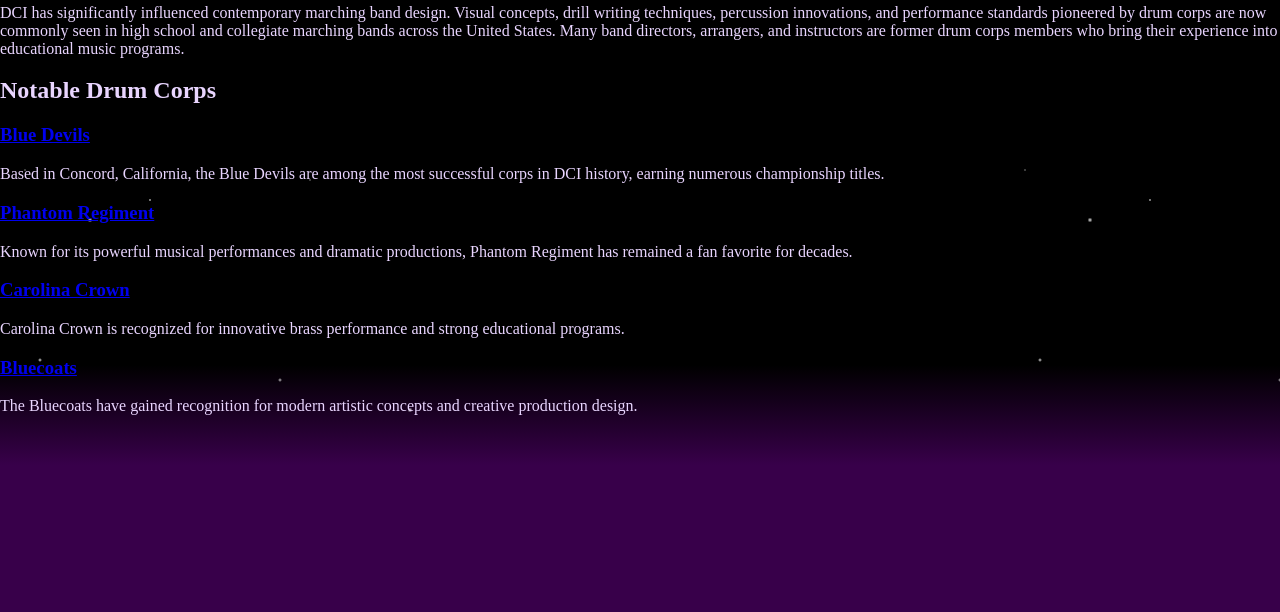
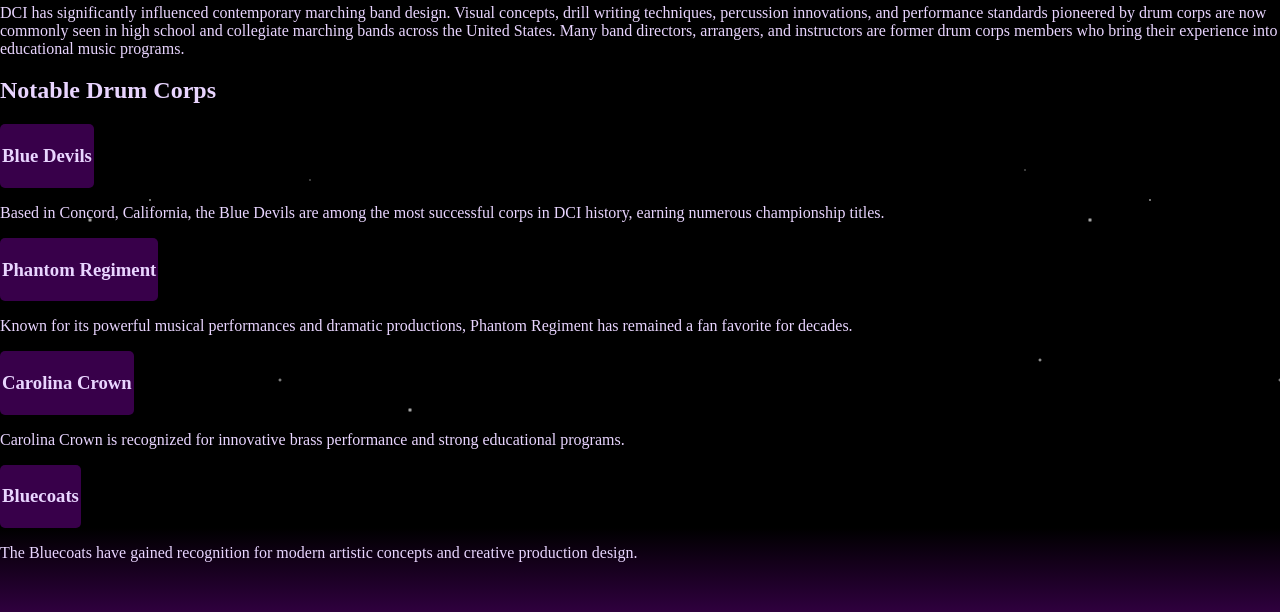
Before and after one commit to GN08-11/ifsc-11003-02, a plain HTML site: page final-project/index.html in a window 1280 px wide. Shown: the part 1660-2272 px from the top of the page. Drawn offline with Linux system fonts and the light colour scheme.

Commit message:
feat: add band button styles and update links to use new button class

```diff
--- a/final-project/assets/css/style-sheet.css
+++ b/final-project/assets/css/style-sheet.css
@@ -24,6 +24,21 @@
   border:#38004a 3px solid;
   border-radius: 0 10px;
   padding: 5px;
+}
+
+.band-button {
+  width: fit-content;
+  display: block;
+  padding: 2px;
+  background-color: #38004a;
+  color: #e9d5ff;
+  text-decoration: none;
+  border-radius: 5px;
+  transition: background-color 0.3s ease;
+}
+
+.band-button:hover {
+  background-color: #4b0066;
 }
 
 body {
--- a/final-project/index.html
+++ b/final-project/index.html
@@ -123,21 +123,21 @@
     Many band directors, arrangers, and instructors are former drum corps members who bring their experience into educational music programs.
 
     <h2>Notable Drum Corps</h2>
-    <a href="https://www.bluedevils.org/" target="_blank"><h3 id="blue-devil-info">Blue Devils</h3></a>
+    <a href="https://www.bluedevils.org/" class="band-button" target="_blank"><h3 id="blue-devil-info">Blue Devils</h3></a>
 
-    Based in Concord, California, the Blue Devils are among the most successful corps in DCI history, earning numerous championship titles.
+    <p>Based in Concord, California, the Blue Devils are among the most successful corps in DCI history, earning numerous championship titles.</p>
 
-    <a href="https://www.phantomregiment.org/" target="_blank"><h3 id="phantom-regiment-info">Phantom Regiment</h3></a>
+    <a href="https://www.phantomregiment.org/" class="band-button" target="_blank"><h3 id="phantom-regiment-info">Phantom Regiment</h3></a>
 
-    Known for its powerful musical performances and dramatic productions, Phantom Regiment has remained a fan favorite for decades.
+    <p>Known for its powerful musical performances and dramatic productions, Phantom Regiment has remained a fan favorite for decades.</p>
 
-    <a href="https://www.carolinacrown.org/" target="_blank"><h3 id="carolina-crown-info">Carolina Crown</h3></a>
+    <a href="https://www.carolinacrown.org/" class="band-button" target="_blank"><h3 id="carolina-crown-info">Carolina Crown</h3></a>
 
-    Carolina Crown is recognized for innovative brass performance and strong educational programs.
+    <p>Carolina Crown is recognized for innovative brass performance and strong educational programs.</p>
 
-    <a href="https://www.bluecoats.com/" target="_blank"><h3 id="bluecoats-info">Bluecoats</h3></a>
+    <a href="https://www.bluecoats.com/" class="band-button" target="_blank"><h3 id="bluecoats-info">Bluecoats</h3></a>
 
-    The Bluecoats have gained recognition for modern artistic concepts and creative production design.
+    <p>The Bluecoats have gained recognition for modern artistic concepts and creative production design.</p>
 
     <footer>
         <p>&copy; 2026 Christopher Williamson. All rights reserved.</p>
```
